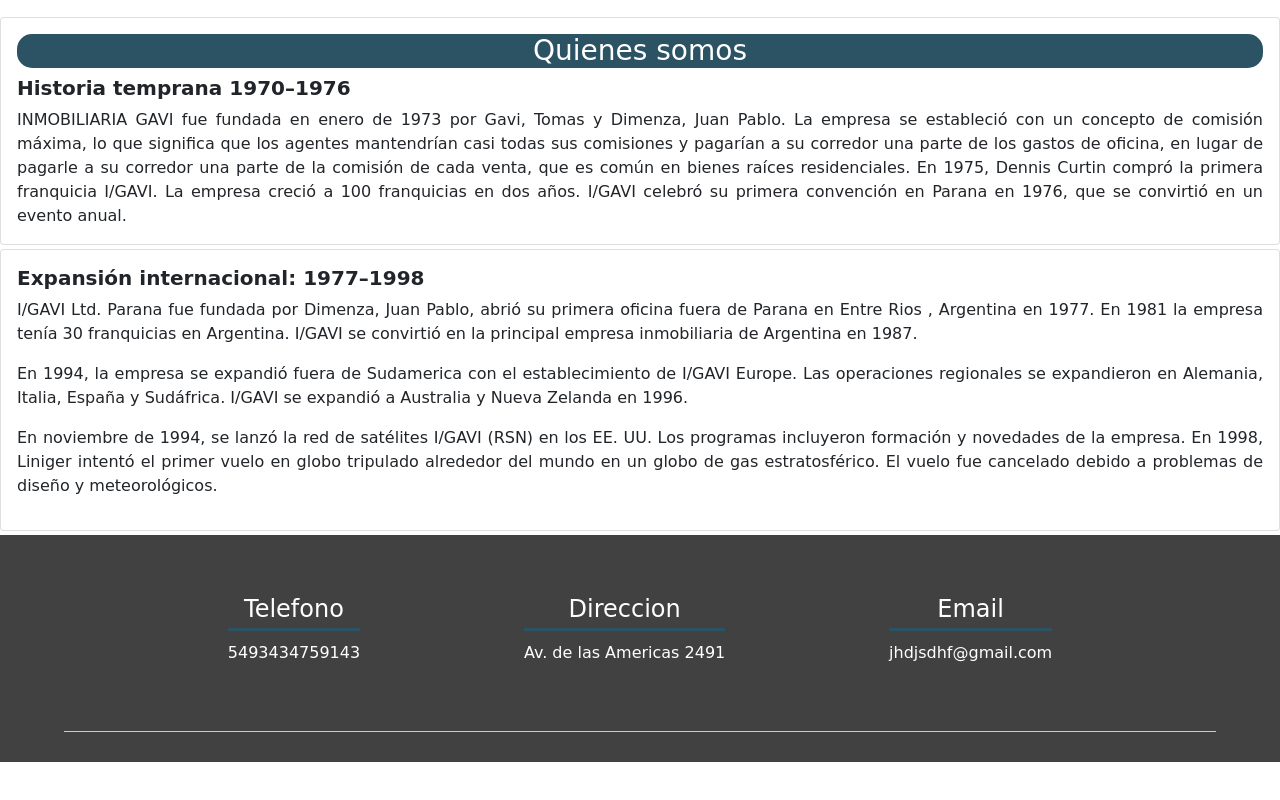
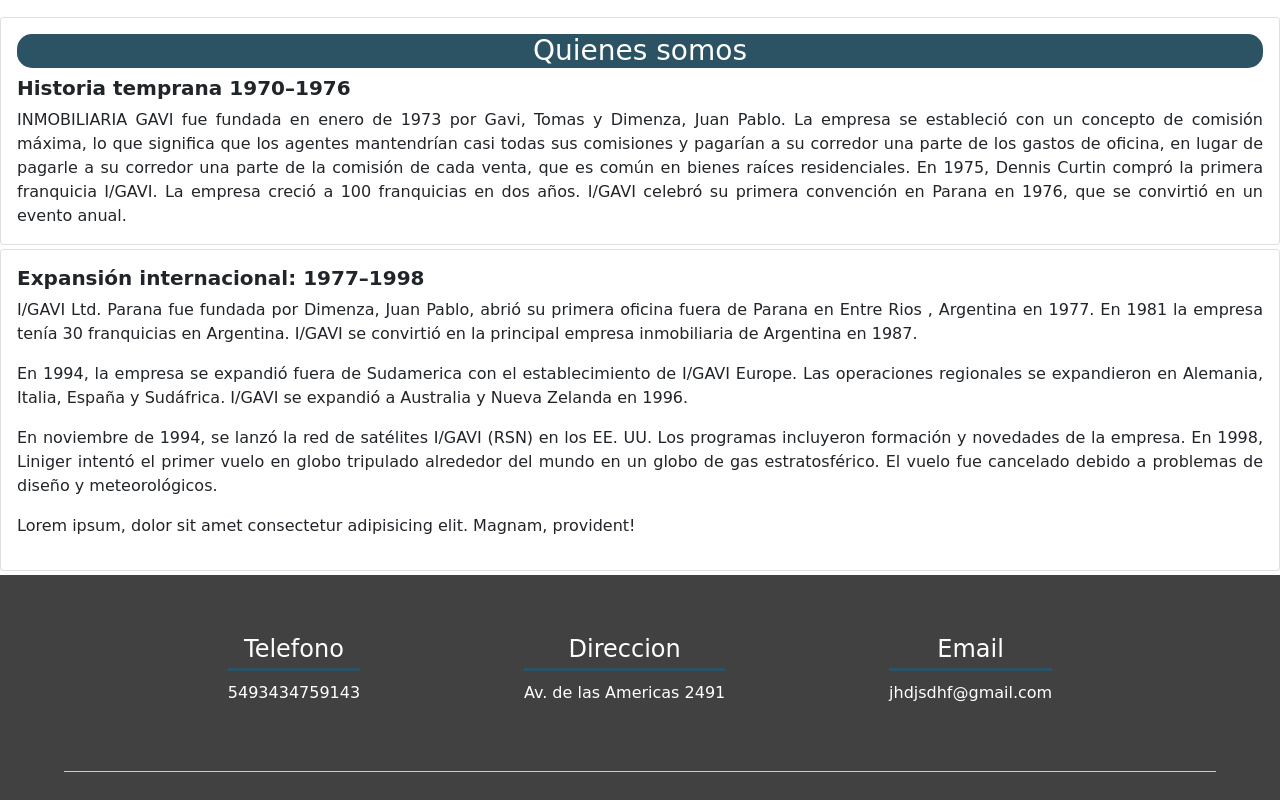
Before and after one commit to Juampidev31/inmobiliariagavi, a plain HTML site: page Secciones/acerca-de.html in a window 1280 px wide. Shown: the part 583-1383 px from the top of the page. Before the commit the page ends 1345 px from the top, so only its background shows below. Drawn offline with nearby package versions, Linux system fonts and the light colour scheme.

Commit message:
agregue parrafo en seccion acerca de

```diff
--- a/Secciones/acerca-de.html
+++ b/Secciones/acerca-de.html
@@ -70,6 +70,9 @@
                         En 1998, Liniger intentó el primer vuelo en globo tripulado alrededor del mundo en un globo de
                         gas estratosférico. El vuelo fue cancelado debido a problemas de diseño y meteorológicos.
                     </p>
+                    <p>
+                        Lorem ipsum, dolor sit amet consectetur adipisicing elit. Magnam, provident!
+                    </p>
                 </div>
             </div>
         </div>
```
